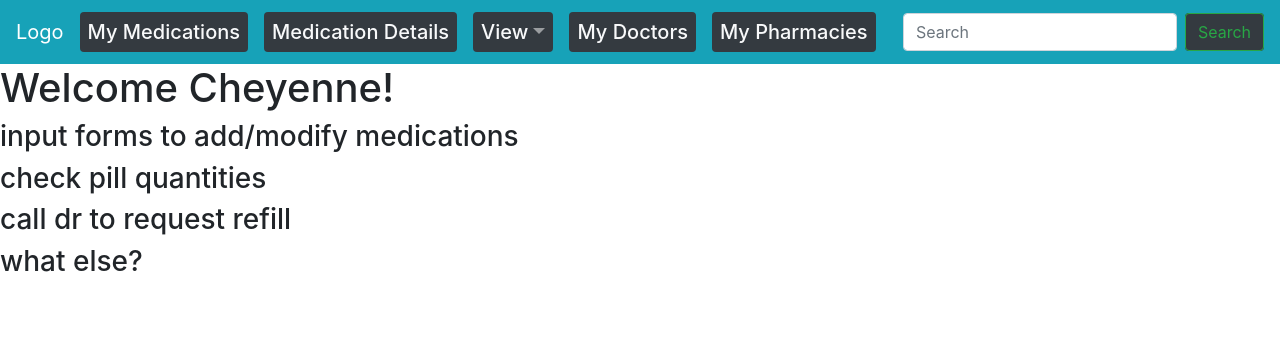
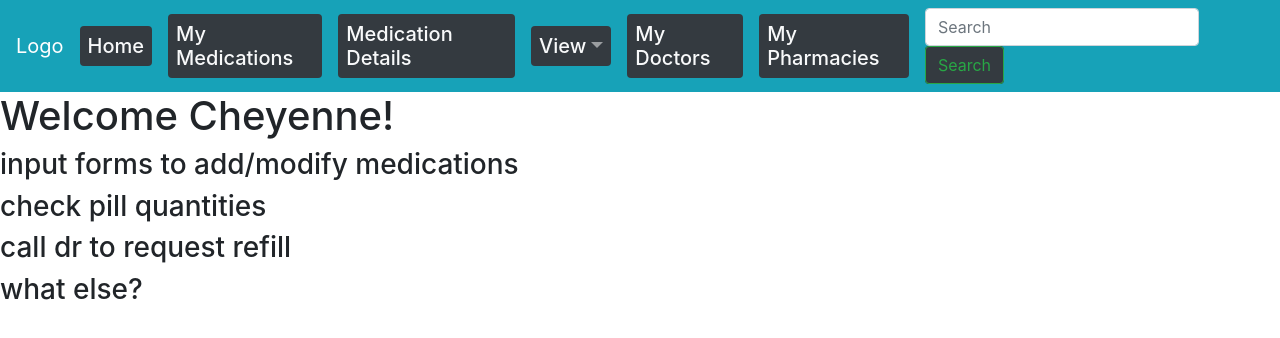
Before and after one commit to chey22/pillbox, a React (Create React App) app: page / in a window 1280 px wide. Shown: the top 338 px of the page. Built offline with nearby package versions, Linux system fonts and the light colour scheme.

Commit message:
forgot home nav

```diff
--- a/src/components/navComponents/Navbar.jsx
+++ b/src/components/navComponents/Navbar.jsx
@@ -28,6 +28,7 @@ let Navigation = () => {
       <Navbar.Collapse id="responsive-navbar-nav">
         <Nav className="mr-auto">
 
+          <Title content1="/" content2="Home"/>
           <Title content1="/Meds" content2="My Medications" />
 
           <Title content1="/SingleMeds" content2="Medication Details" />
```
